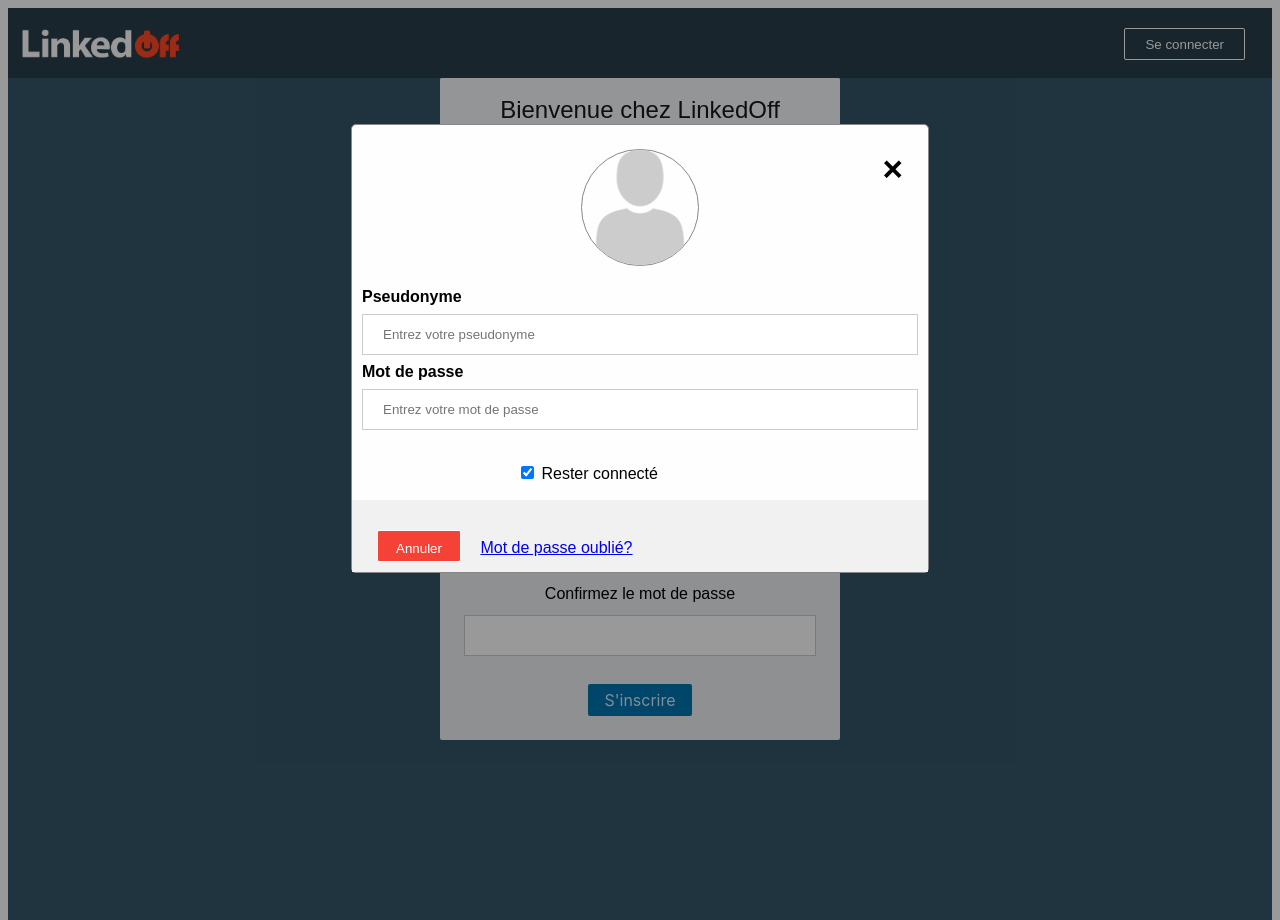
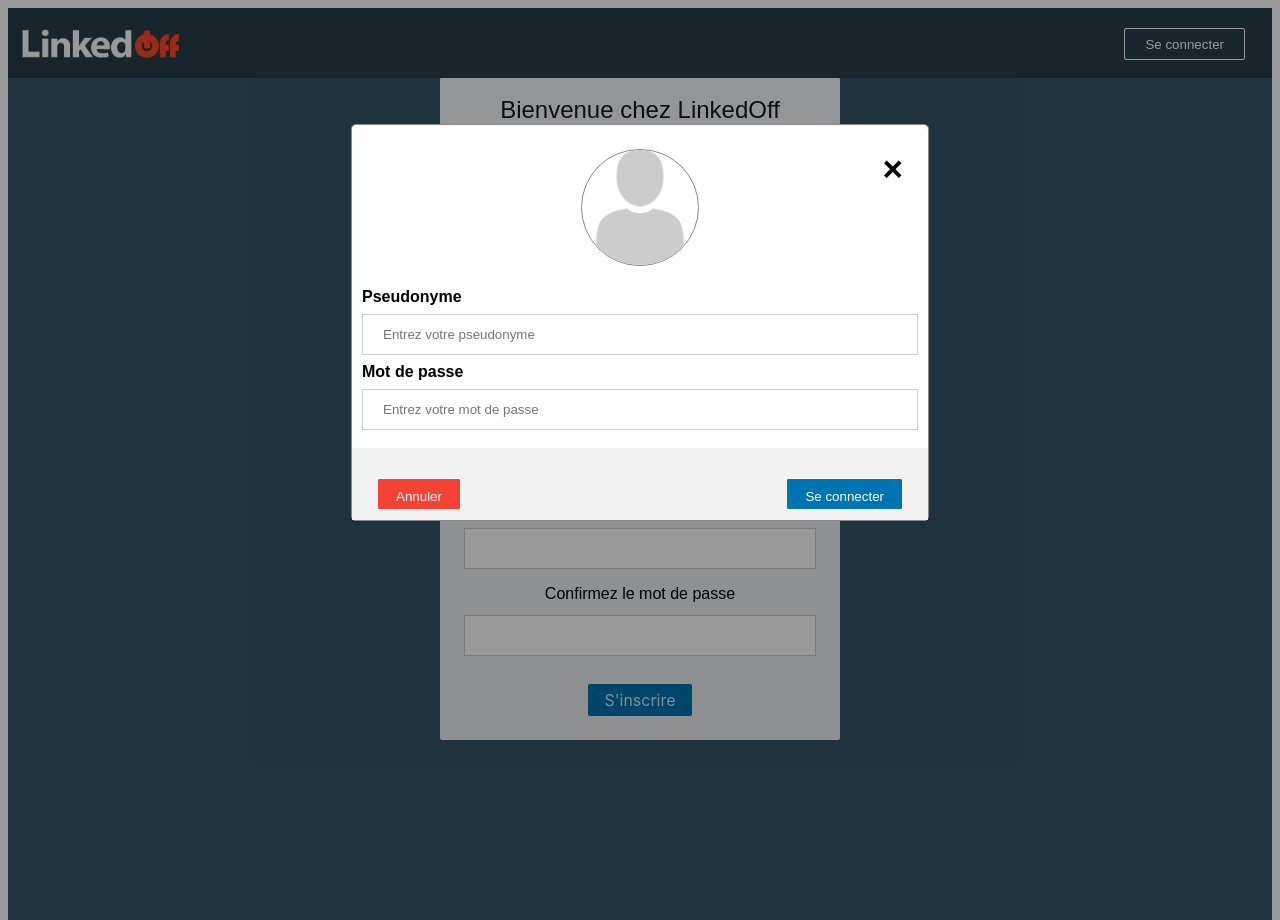
Before and after one commit to RiccardiLd/ProjetPiscine, a PHP site: page /login-page.php in a window 1280 px wide, after a click on "Se connecter". Run offline with PHP 8.4, Linux system fonts and the light colour scheme.

Commit message:
Changements dans login-page qui avaient été annulés par le dernier push

```diff
--- a/frontend/login-page.php
+++ b/frontend/login-page.php
@@ -33,16 +33,11 @@
 
                         <label for="psw"><b>Mot de passe</b></label>
                         <input type="password" placeholder="Entrez votre mot de passe" name="psw" required>
-
-                        <button type="submit">Se connecter</button>
-                        <label>
-                            <input type="checkbox" checked="checked" name="remember"> Rester connecté
-                        </label>
                     </div>
 
                     <div class="container" style="background-color:#f1f1f1">
                         <button type="button" onclick="document.getElementById('id01').style.display='none'" class="cancelbtn" value="annuler">Annuler</button>
-                        <span class="psw"><a href="#">Mot de passe oublié?</a></span>
+                        <button type="submit" class="loginbtn">Se connecter</button>
                     </div>
                 </form>
             </div>
--- a/frontend/login.css
+++ b/frontend/login.css
@@ -112,10 +112,7 @@
 
 /* Change styles for span and cancel button on extra small screens */
 @media screen and (max-width: 300px) {
-    span.psw {
-        display: block;
-        float: none;
-    }
+
     .cancelbtn {
         width: 100%;
     }
```
